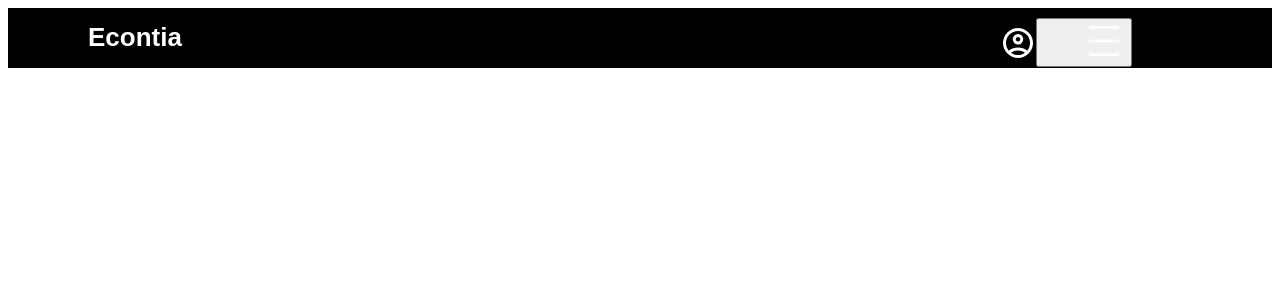
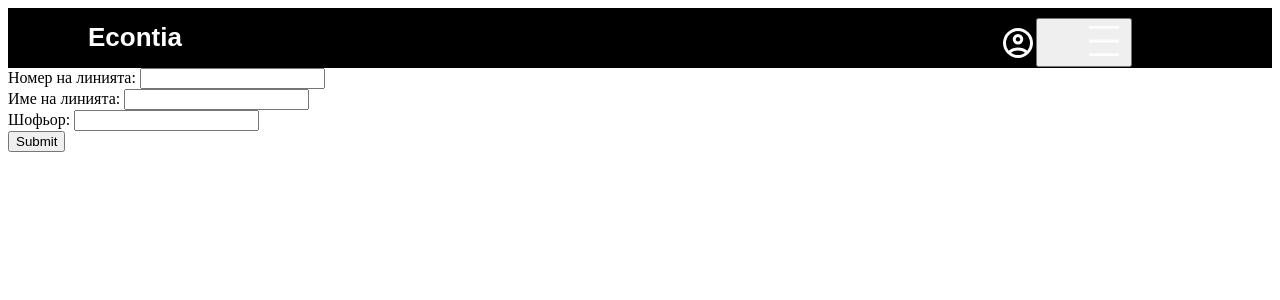
Before and after one commit to NixanV/Econtia-App, a React (Create React App) app in the folder client/: page /nov-grupirane in a window 1280 px wide. Before the commit this address had no page. Shown: the top 300 px of the page. Built offline with nearby package versions, Linux system fonts and the light colour scheme.

Commit message:
NewGrouping created and form added to it

```diff
--- a/client/src/App.js
+++ b/client/src/App.js
@@ -11,6 +11,7 @@ import { TursiTovarene } from "./components/TursiTovarene/TursiTovarene";
 import { TovareneDetails } from "./components/TovareneDetails/TovareneDetails";
 import { TovareneMen } from "./components/TovareneMen/TovareneMen";
 import { SearchingGrouping } from "./components/AllGroupingFolders/SearchGrouping/SearchGrouping";
+import { NewGrouping } from "./components/AllGroupingFolders/NewGrouping/NewGrouping";
 
 function App() {
 
@@ -45,6 +46,7 @@ function App() {
             <Route path="/tovarene/:tovareneId" element={<TovareneDetails />} />
             <Route path="/tovarene-men" element={<TovareneMen />} />
             <Route path="/grupirane" element={<SearchingGrouping />} />
+            <Route path="/nov-grupirane" element={<NewGrouping />} />
           </Routes>
         </AuthContext.Provider>
 
--- /dev/null
+++ b/client/src/components/AllGroupingFolders/NewGrouping/NewGrouping.jsx
@@ -0,0 +1,66 @@
+import style from "./newgrouping.module.css";
+import {Button, Form} from "react-bootstrap";
+import { useNavigate } from "react-router-dom";
+
+export const NewGrouping = () => {
+
+    const onSubmitHandler = () => {
+        return null;
+    }
+
+    const changeHandler = () => {
+        return null;
+    }
+
+    const clickingSubmit = () => {
+        return null;
+    }
+
+    return(
+        <Form onSubmit={(e) => onSubmitHandler(e)} className={style["form-nov-tovarene"]}>
+            <Form.Group className={style["mb-3"]} controlId="formBasicEmail">
+                <Form.Label className={style["labels-nov-tovarene"]}>Номер на линията: </Form.Label>
+                <Form.Control
+                    className={style["textarea-nov-t"]}
+                    type="text"
+                    name="numberOfLine"
+                    onChange={(e) => changeHandler(e)}
+                    //value={data.numberOfLine}
+                    required
+                />
+            </Form.Group>
+
+            <Form.Group className={style["mb-3"]} controlId="formBasicPassword">
+                <Form.Label className={style["labels-nov-tovarene"]}>Име на линията: </Form.Label>
+                <Form.Control
+                    className={style["textarea-nov-t"]}
+                    type="text"
+                    name="nameOfLine"
+                    onChange={(e) => changeHandler(e)}
+                    //value={data.nameOfLine}
+                    required
+                />
+            </Form.Group>
+
+            <Form.Group className={style["mb-3"]} controlId="formBasicPassword">
+                <Form.Label className={style["labels-nov-tovarene"]}>Шофьор: </Form.Label>
+                <Form.Control
+                    className={style["textarea-nov-t"]}
+                    type="text"
+                    name="driver"
+                    onChange={(e) => changeHandler(e)}
+                    //value={data.driver}
+                    required
+                />
+            </Form.Group>
+
+            <Button className={style["submit-button-nov-t"]} variant="primary"
+                    type="submit"  onClick={(e) => clickingSubmit(e)}>
+                Submit
+            </Button>
+
+
+
+        </Form>
+    )
+}
--- a/client/src/components/AllGroupingFolders/SearchGrouping/SearchGrouping.js
+++ b/client/src/components/AllGroupingFolders/SearchGrouping/SearchGrouping.js
@@ -40,7 +40,7 @@ export const SearchingGrouping = () => {
     return(
         <section className={style["section-t-grupirane"]}>
         {lines.length === 0 ?
-        <div>
+        <div className={style["no-content"]}>
             no groups existed
         </div> : lines.map((line) => (
             <GroupingComponent key={line._id} {...line} />
--- a/client/src/components/AllGroupingFolders/SearchGrouping/searchgrouping.module.css
+++ b/client/src/components/AllGroupingFolders/SearchGrouping/searchgrouping.module.css
@@ -2,3 +2,9 @@
     margin-top: 90px;
     margin-left: 70px;
 }
+
+.no-content{
+    font-size: 52px;
+    margin-left: 400px;
+    margin-top: 200px;
+}
```
Also changed, not shown: client/src/components/AllGroupingFolders/NewGrouping/newgrouping.module.css (added).
